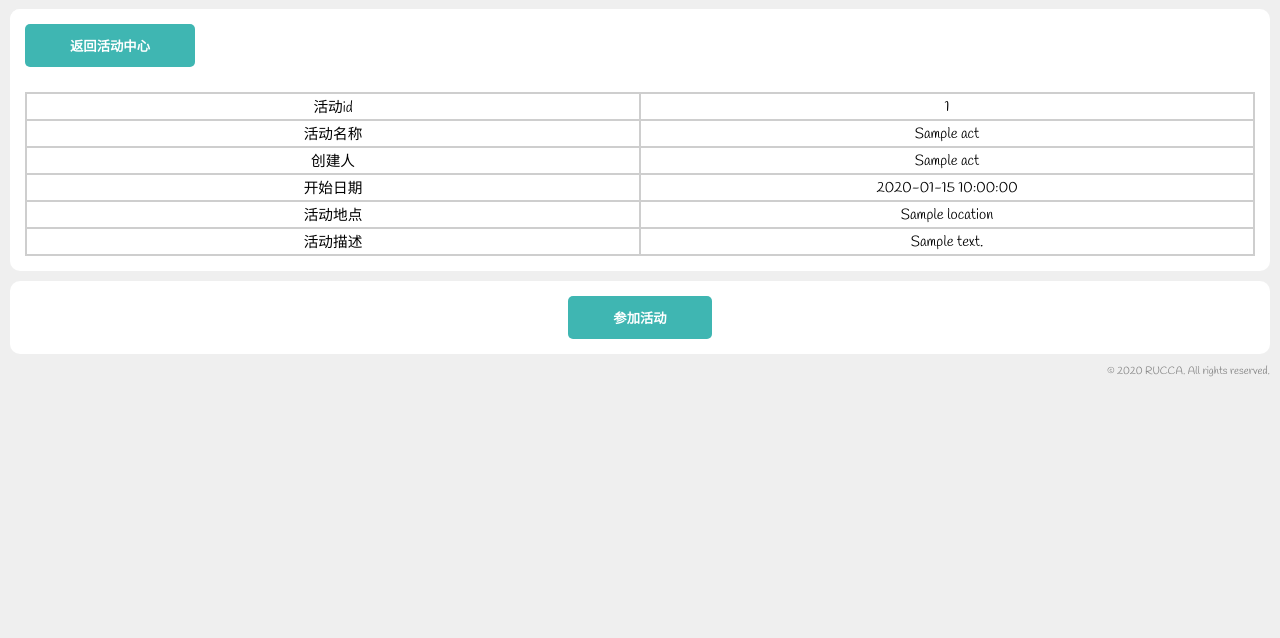
After one commit to Suzumiya-Konata/RUCCA-Management-System, a Flask app: template python_web/templates/activity_detail.html in a window 1280 px wide. The commit adds this page. Shown: the part 98-736 px from the top of the page. Run offline with Flask 2, Linux system fonts and the light colour scheme; the template is opened without the code that fills it: most values are stand-ins (such as "Sample title", 1, 10 or a date in 2020).

Commit message:
完成活动相关功能

```diff
--- a/python_web/server.py
+++ b/python_web/server.py
@@ -623,16 +623,7 @@ def create_issue():
     date = '{}-{}-{}'.format(localtime.tm_year,localtime.tm_mon,localtime.tm_mday,)
     conn = sqlite3.connect("../../RUCCA.db")
     cursor = conn.cursor()
-    cursor.execute(
-        '''
-        SELECT username
-        FROM person_info
-        WHERE id = ?
-        ''',(current_user.id,)
-    )
-    values = cursor.fetchone()
     issue_dict = {
-        'host':values[0],
         'date':date,
         'description':description,
         'is_finished':0
@@ -1000,7 +991,7 @@ def get_activity_from_center():
     else:
         index_list = indexes.split('&')
     new_index_list = []
-    print(new_index_list)
+    #print(new_index_list)
     for i in index_list:
         if i.find('=') == -1 or i.endswith('=') or i.count('=') > 1:
             continue
@@ -1069,7 +1060,7 @@ def get_activity_from_center():
             sql_query += ' AND '.join(query_list)
         sql_query += ' ORDER BY id DESC'
 
-    print(sql_query)
+    #print(sql_query)
     # 查询部分
     if len(args_list) > 0:
         cursor.execute(sql_query, args_list)
@@ -1119,5 +1110,157 @@ def get_activity_from_center():
 
     return render_template('activity_center.html', datas=page_item, page_info=page_info)
 
+@app.route('/activity_center/<int:act_id>', methods=['GET'])
+@login_required
+def activity_detail(act_id):
+    conn = sqlite3.connect('../../RUCCA.db')
+    cursor = conn.cursor()
+    cursor.execute(
+        '''
+        SELECT *
+        FROM activity
+        WHERE id = ?
+        ''',(act_id,)
+    )
+    values = cursor.fetchone()
+    host_id = values[5]
+    cursor.execute(
+        '''
+        SELECT username
+        FROM person_info
+        WHERE id = ?
+        ''',(host_id,)
+    )
+    act_detail = {
+        'id':values[0],
+        'name':values[1],
+        'date':values[2],
+        'location':values[3],
+        'description':values[4],
+        'hostname':host_id
+    }
+    #print(act_detail)
+
+    cursor.execute(
+        '''
+        SELECT *
+        FROM activity_participate
+        WHERE person_id = ? AND activity_id = ?
+        ''',(current_user.id,act_id,)
+    )
+    is_participate = cursor.fetchone()
+    conn.commit()
+    conn.close()
+
+    if host_id==current_user.id:
+        is_display_modify = 1
+    else:
+        is_display_modify = 0
+
+    if (not is_participate):
+        status = 0
+    else:
+        status = 1
+    return render_template('activity_detail.html', act=act_detail, is_display=is_display_modify,is_participate=status)
+
+@app.route('/activity_center/<int:act_id>', methods=['POST'])
+@login_required
+def delete_activity(act_id):
+    if(request.form['action_type']=='drop'):
+        conn = sqlite3.connect('../../RUCCA.db')
+        cursor = conn.cursor()
+        cursor.execute(
+            '''
+            SELECT host_id
+            FROM activity
+            WHERE id = ?
+            ''',(act_id,)
+        )
+        host_id = cursor.fetchone()
+        if(host_id[0]!=current_user.id):
+            conn.commit()
+            conn.close()
+        else:
+            cursor.execute(
+                '''
+                DELETE FROM activity
+                WHERE id = ?
+                ''',(act_id,)
+            )
+            cursor.execute(
+                '''
+                DELETE FROM activity_participate
+                WHERE activity_id = ?
+                ''',(act_id,)
+            )
+            conn.commit()
+            conn.close()
+        return redirect('/activity_center')
+    elif(request.form['action_type']=='part'):
+        conn = sqlite3.connect('../../RUCCA.db')
+        cursor = conn.cursor()
+        cursor.execute(
+            '''
+            INSERT INTO activity_participate VALUES(?, ?, 'Soudayo!')
+            ''',(act_id,current_user.id,)
+        )
+        conn.commit()
+        conn.close()
+
+        return redirect('/activity_center/'+str(act_id))
+    elif(request.form['action_type']=='quit'):
+        conn = sqlite3.connect('../../RUCCA.db')
+        cursor = conn.cursor()
+        cursor.execute(
+            '''
+            DELETE FROM activity_participate
+            WHERE activity_id = ? AND person_id = ?
+            ''',(act_id,current_user.id,)
+        )
+        conn.commit()
+        conn.close()
+        return redirect('/activity_center/'+str(act_id))
+
+@app.route('/activity_center/create',methods=['GET'])
+@login_required
+def edit_new_activity():
+    conn = sqlite3.connect('../../RUCCA.db')
+    cursor = conn.cursor()
+    cursor.execute(
+        '''
+        SELECT username
+        FROM person_info
+        WHERE id = ?
+        ''',(current_user.id,)
+    )
+    values = cursor.fetchone()
+    conn.commit()
+    conn.close()
+    act_dict={
+        'host':values[0]
+    }
+    return render_template('activity_create.html',act=act_dict)
+
+@app.route('/activity_center/create',methods=['POST'])
+@login_required
+def create_new_activity():
+    conn = sqlite3.connect('../../RUCCA.db')
+    cursor = conn.cursor()
+    cursor.execute(
+        '''
+        INSERT INTO activity(name, date, location, description, host_id)
+        VALUES(?, ?, ?, ?, ?)
+        ''',
+        (
+            request.form['name'],
+            request.form['date'],
+            request.form['location'],
+            request.form['description'],
+            current_user.id
+        )
+    )
+    conn.commit()
+    conn.close()
+    return redirect('/activity_center')
 if __name__ == '__main__':
     app.run(debug=True)
--- a/python_web/templates/activity_center.html
+++ b/python_web/templates/activity_center.html
@@ -13,7 +13,7 @@
     </div>
     <div class="section">
         <table>
-            <a href="/maintenance_center/create"><button class="submit" style="float: right;">新建活动</button></a>
+            <a href="/activity_center/create"><button class="submit" style="float: right;">新建活动</button></a>
             <a href="/index"><button class="submit" style="float: left;">返回主界面</button></a>
             <p></p>
             <p></p>
--- /dev/null
+++ b/python_web/templates/activity_detail.html
@@ -0,0 +1,72 @@
+<!DOCTYPE html>
+<html lang="zh">
+<head>
+    <meta charset="UTF-8">
+    <meta name="viewport" content="width=device-width, initial-scale=1.0">
+    <title>Act_Detail:NO.{{ act.id }}</title>
+    <link rel="stylesheet" href="/static/css/style.css">
+    <link rel="stylesheet" href="https://fonts.googleapis.com/css?family=Handlee">
+</head>
+<body>
+    <div id="header" class="section">
+        <p>活动详情：{{ act.id }}号活动</p>
+    </div>
+    <div class="section" style="float: left;">
+        <a href="/activity_center"><button type="submit" class="submit">返回活动中心</button></a>
+    </div>
+    {% if is_display == 1 %}
+        <div class="section" style="float: right;">
+            <form action="/activity_center/{{ act.id }}" method="POST">
+                <button type="submit" class="submit" name="action_type" value="drop">取消活动</button>
+            </form>
+        </div>
+        <div class="section" style="float: right;">
+            <a href="/activity_center/modify/{{ act.id }}"><button type="submit" class="submit">修改活动详情</button></a>
+        </div>
+    {% endif %}
+    <div class="section">
+        <table>
+            <tr>
+                <td>活动id</td>
+                <td>{{ act.id }}</td>
+            </tr>
+            <tr>
+                <td>活动名称</td>
+                <td>{{ act.name }}</td>
+            </tr>
+            <tr>
+                <td>创建人</td>
+                <td>{{ act.hostname }}</td>
+            </tr>
+            <tr>
+                <td>开始日期</td>
+                <td>{{ act.date }}</td>
+            </tr>
+            <tr>
+                <td>活动地点</td>
+                <td>{{ act.location }}</td>
+            </tr>
+            <tr>
+                <td>活动描述</td>
+                <td>{{ act.description }}</td>
+            </tr>
+        </table>
+    </div>
+    {% if is_participate == 1 %}
+        <div class="section" style="text-align: center;">
+            <form action="/activity_center/{{ act.id }}" method="POST">
+                <button type="submit" class="submit" name="action_type" value="quit">退出活动</button>
+            </form>
+        </div>
+    {% else %}
+        <div class="section" style="text-align: center;">
+            <form action="/activity_center/{{ act.id }}" method="POST">
+                <button type="submit" class="submit" name="action_type" value="part">参加活动</button>
+            </form>
+        </div>
+    {% endif %}
+    <div class="copyright">
+        &copy; 2020 RUCCA. All rights reserved.
+    </div>
+</body>
+</html>
--- a/python_web/templates/maintenance_detail.html
+++ b/python_web/templates/maintenance_detail.html
@@ -14,7 +14,7 @@
     <div class="section" style="float: left;">
         <a href="/maintenance_center"><button type="submit" class="submit">返回维修资料中心</button></a>
     </div>
-    {% if is_display == 1 %}
+
         <div class="section" style="float: right;">
             <form action="/maintenance_center/{{ data.id }}" method="POST">
                 <button type="submit" class="submit">删除资料</button>
--- a/python_web/test.py
+++ b/python_web/test.py
@@ -2,9 +2,7 @@ import sqlite3
 from werkzeug.security import generate_password_hash
 conn = sqlite3.connect('../../RUCCA.db')
 cursor = conn.cursor()
-cursor.execute("UPDATE person_info SET id = 2 WHERE username = 'Suzumiya_Konata'")
-cursor.execute("INSERT INTO person_info(username,password_hash) VALUES('linrun',?)", (generate_password_hash('linrun'),))
-cursor.execute("SELECT * FROM person_info")
+cursor.execute("SELECT * FROM person_info WHERE id = 14")
 v = cursor.fetchall()
 conn.commit()
 conn.close()
```
Also changed, not shown: python_web/init_server.py (+7 -2 lines), python_web/templates/activity_create.html (added, +50 -0 lines).
